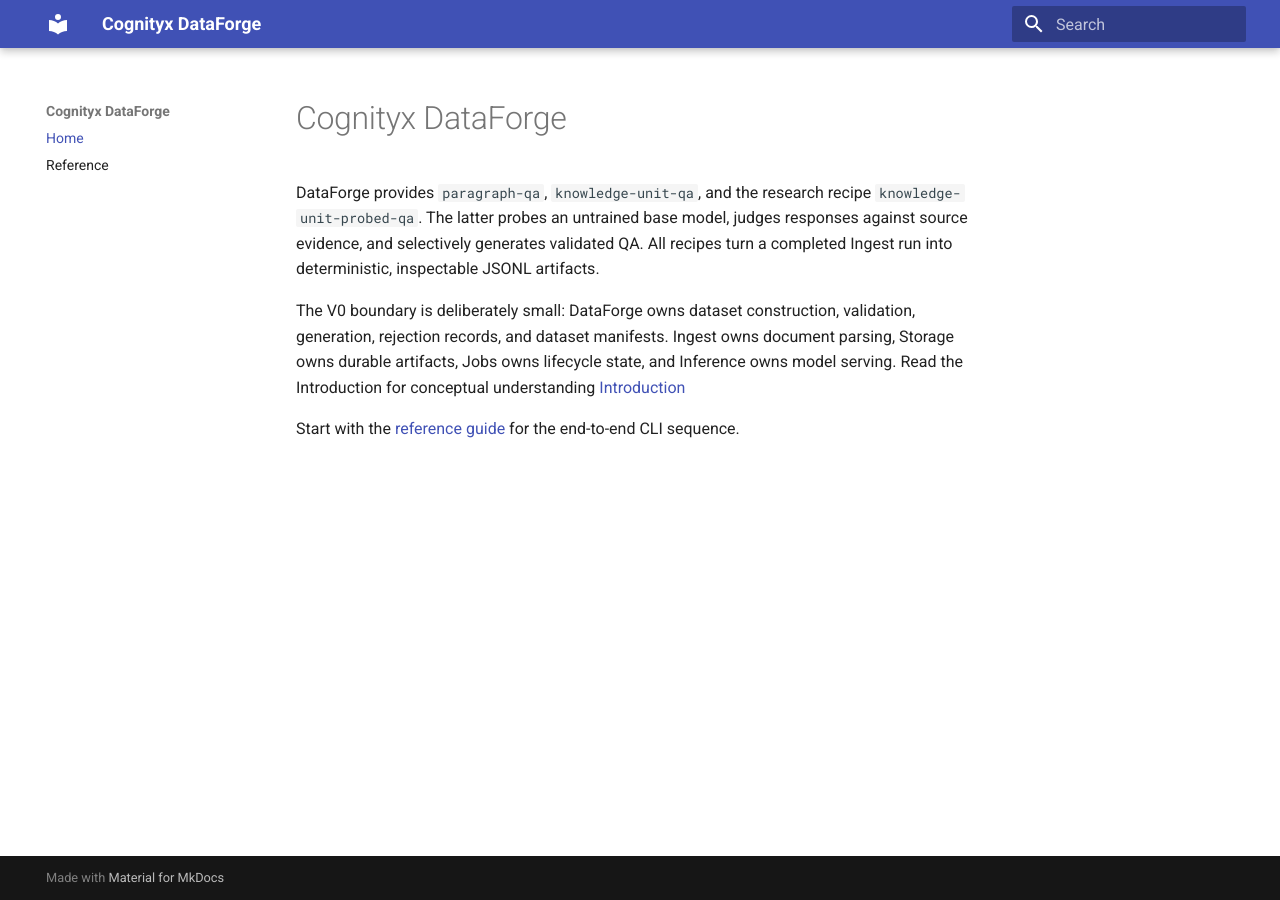
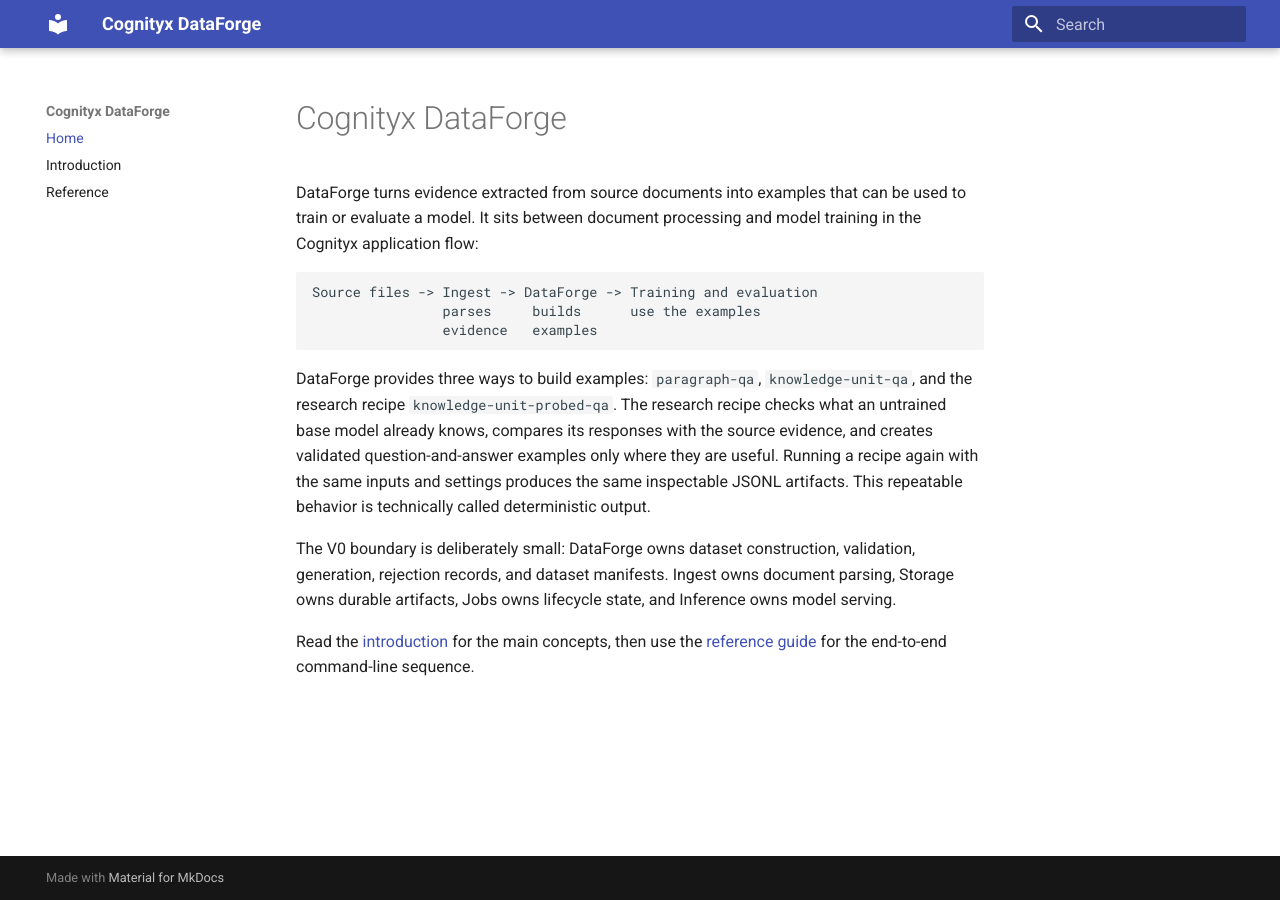
Before and after one commit to cognityx/cognityx-dataforge, an MkDocs documentation site: the page built from docs/index.md, in a window 1280 px wide. Built offline with MkDocs 1.6.1 and Material for MkDocs 9.7.7, drawn with Linux system fonts in a browser that asks for light colours.

Commit message:
docs: publish DataForge introduction

````diff
--- a/docs/index.md
+++ b/docs/index.md
@@ -1,15 +1,27 @@
 # Cognityx DataForge
 
-DataForge provides `paragraph-qa`, `knowledge-unit-qa`, and the research
-recipe `knowledge-unit-probed-qa`. The latter probes an untrained base model,
-judges responses against source evidence, and selectively generates validated
-QA. All recipes turn a completed Ingest run into deterministic, inspectable
-JSONL artifacts.
+DataForge turns evidence extracted from source documents into examples that
+can be used to train or evaluate a model. It sits between document processing
+and model training in the Cognityx application flow:
+
+```text
+Source files -> Ingest -> DataForge -> Training and evaluation
+                parses     builds      use the examples
+                evidence   examples
+```
+
+DataForge provides three ways to build examples: `paragraph-qa`,
+`knowledge-unit-qa`, and the research recipe `knowledge-unit-probed-qa`. The
+research recipe checks what an untrained base model already knows, compares its
+responses with the source evidence, and creates validated question-and-answer
+examples only where they are useful. Running a recipe again with the same
+inputs and settings produces the same inspectable JSONL artifacts. This
+repeatable behavior is technically called deterministic output.
 
 The V0 boundary is deliberately small: DataForge owns dataset construction,
 validation, generation, rejection records, and dataset manifests. Ingest owns
 document parsing, Storage owns durable artifacts, Jobs owns lifecycle state,
 and Inference owns model serving.
-Read the Introduction for conceptual understanding [Introduction](introduction.md)
 
-Start with the [reference guide](reference.md) for the end-to-end CLI sequence.
+Read the [introduction](introduction.md) for the main concepts, then use the
+[reference guide](reference.md) for the end-to-end command-line sequence.
--- a/mkdocs.yml
+++ b/mkdocs.yml
@@ -10,4 +10,5 @@
 strict: true
 nav:
   - Home: index.md
+  - Introduction: introduction.md
   - Reference: reference.md
````
